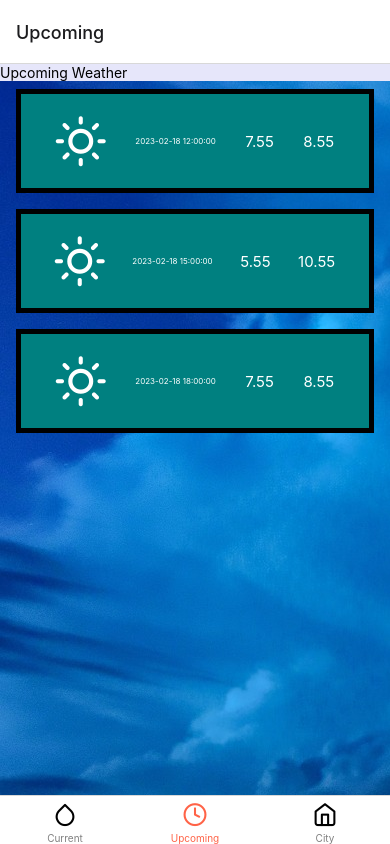
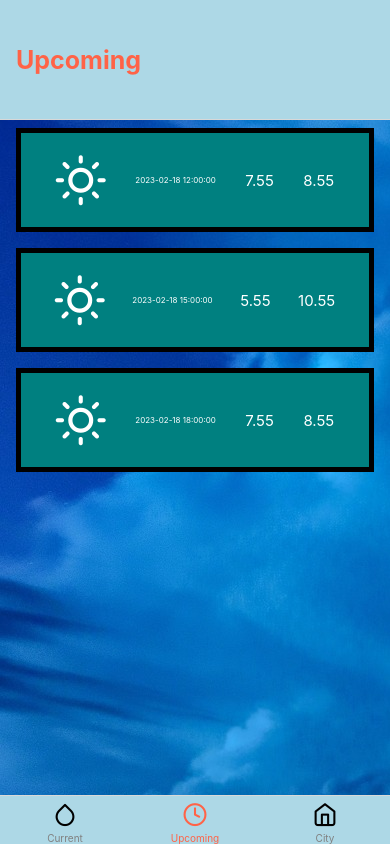
Before and after one commit to jkeowen/WeatherAppRN, a React Native app: screen /Upcoming in a window 390 px wide. Built offline with nearby package versions, Linux system fonts and the light colour scheme.

Commit message:
component for tabs

```diff
--- a/App.js
+++ b/App.js
@@ -1,52 +1,14 @@
 import React from 'react';
-import CurrentWeather from './src/screens/CurrentWeather';
-import UpcomingWeather from './src/screens/UpcomingWeather';
-import City from './src/screens/City';
 import { NavigationContainer } from '@react-navigation/native';
 import { createBottomTabNavigator } from '@react-navigation/bottom-tabs';
-import { Feather } from '@expo/vector-icons';
-
-const Tab = createBottomTabNavigator();
+import Tabs from './src/components/Tabs';
 
 const App = () => {
 
 
   return (
     <NavigationContainer>
-      <Tab.Navigator
-       screenOptions={{
-        tabBarActiveTintColor: 'tomato',
-        tabBarInactiveTintColor: 'grey'
-       }} >
-        <Tab.Screen name={'Current'} component={CurrentWeather} options={{
-          tabBarIcon:({focused}) =>
-          <Feather
-            name={'droplet'}
-            size={25}
-            color={focused ? 'tomato' : 'black'}
-            />
-        }} />
-        <Tab.Screen name={'Upcoming'} component={UpcomingWeather}
-          options={{
-          tabBarIcon:({focused}) =>
-          <Feather
-            name={'clock'}
-            size={25}
-            color={focused ? 'tomato' : 'black'}
-            />
-        }}
-        />
-        <Tab.Screen name={'City'} component={City}
-          options={{
-          tabBarIcon:({focused}) =>
-          <Feather
-            name={'home'}
-            size={25}
-            color={focused ? 'tomato' : 'black'}
-            />
-        }}
-        />
-      </Tab.Navigator>
+      <Tabs />
     </NavigationContainer>
   )
 }
--- /dev/null
+++ b/src/components/Tabs.js
@@ -0,0 +1,64 @@
+import React from 'react';
+import CurrentWeather from '../screens/CurrentWeather';
+import UpcomingWeather from '../screens/UpcomingWeather';
+import City from '../screens/City';
+import { NavigationContainer } from '@react-navigation/native';
+import { createBottomTabNavigator } from '@react-navigation/bottom-tabs';
+import { Feather } from '@expo/vector-icons';
+
+const Tab = createBottomTabNavigator();
+
+const Tabs = () =>{
+
+  return(
+    <Tab.Navigator
+       screenOptions={{
+        tabBarActiveTintColor: 'tomato',
+        tabBarInactiveTintColor: 'grey',
+        tabBarStyle: {backgroundColor: 'lightblue'},
+        headerStyle: {
+          backgroundColor: 'lightblue',
+          height: 120
+
+          },
+        headerTitleStyle:{
+          fontWeight: 'bold',
+          fontSize: 25,
+          color: 'tomato',
+
+
+        }
+       }} >
+        <Tab.Screen name={'Current'} component={CurrentWeather} options={{
+          tabBarIcon:({focused}) =>
+          <Feather
+            name={'droplet'}
+            size={25}
+            color={focused ? 'tomato' : 'black'}
+            />
+        }} />
+        <Tab.Screen name={'Upcoming'} component={UpcomingWeather}
+          options={{
+          tabBarIcon:({focused}) =>
+          <Feather
+            name={'clock'}
+            size={25}
+            color={focused ? 'tomato' : 'black'}
+            />
+        }}
+        />
+        <Tab.Screen name={'City'} component={City}
+          options={{
+          tabBarIcon:({focused}) =>
+          <Feather
+            name={'home'}
+            size={25}
+            color={focused ? 'tomato' : 'black'}
+            />
+        }}
+        />
+      </Tab.Navigator>
+  )
+}
+
+export default Tabs;
--- a/src/screens/UpcomingWeather.js
+++ b/src/screens/UpcomingWeather.js
@@ -57,7 +57,6 @@ const UpcomingWeather = () => {
   const { container, image } = styles
   return(
     <SafeAreaView style={container} >
-      <Text >Upcoming Weather</Text>
       <ImageBackground source={require('../../assets/images/upcomingBackground.jpg')} style= {image}>
       <FlatList
         data={DATA}
@@ -76,7 +75,6 @@ const styles = StyleSheet.create({
   container: {
     flex:1,
     marginTop: StatusBar.currentHeight || 0,
-    backgroundColor: 'lavender',
     color: 'green',
   },
 
```
